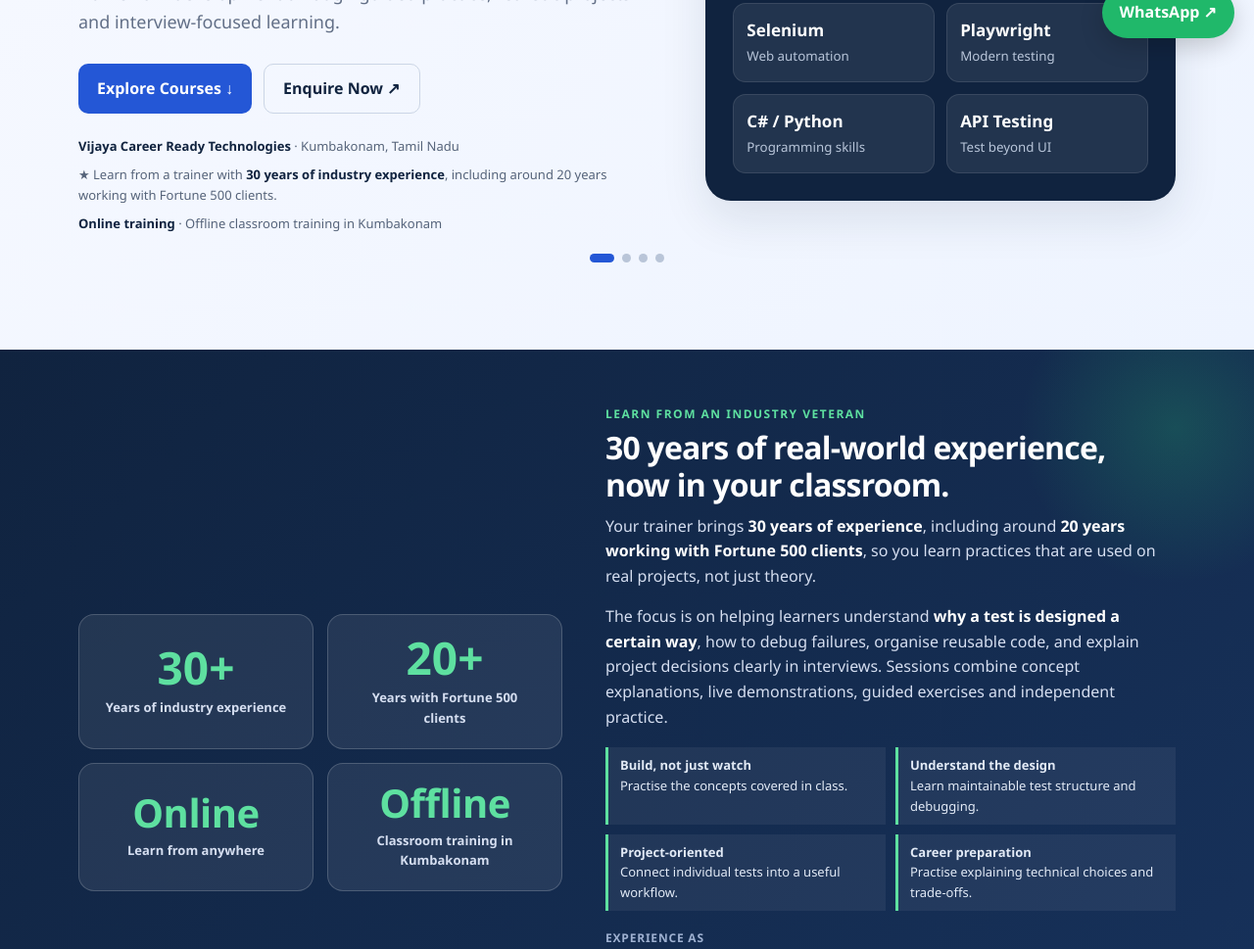
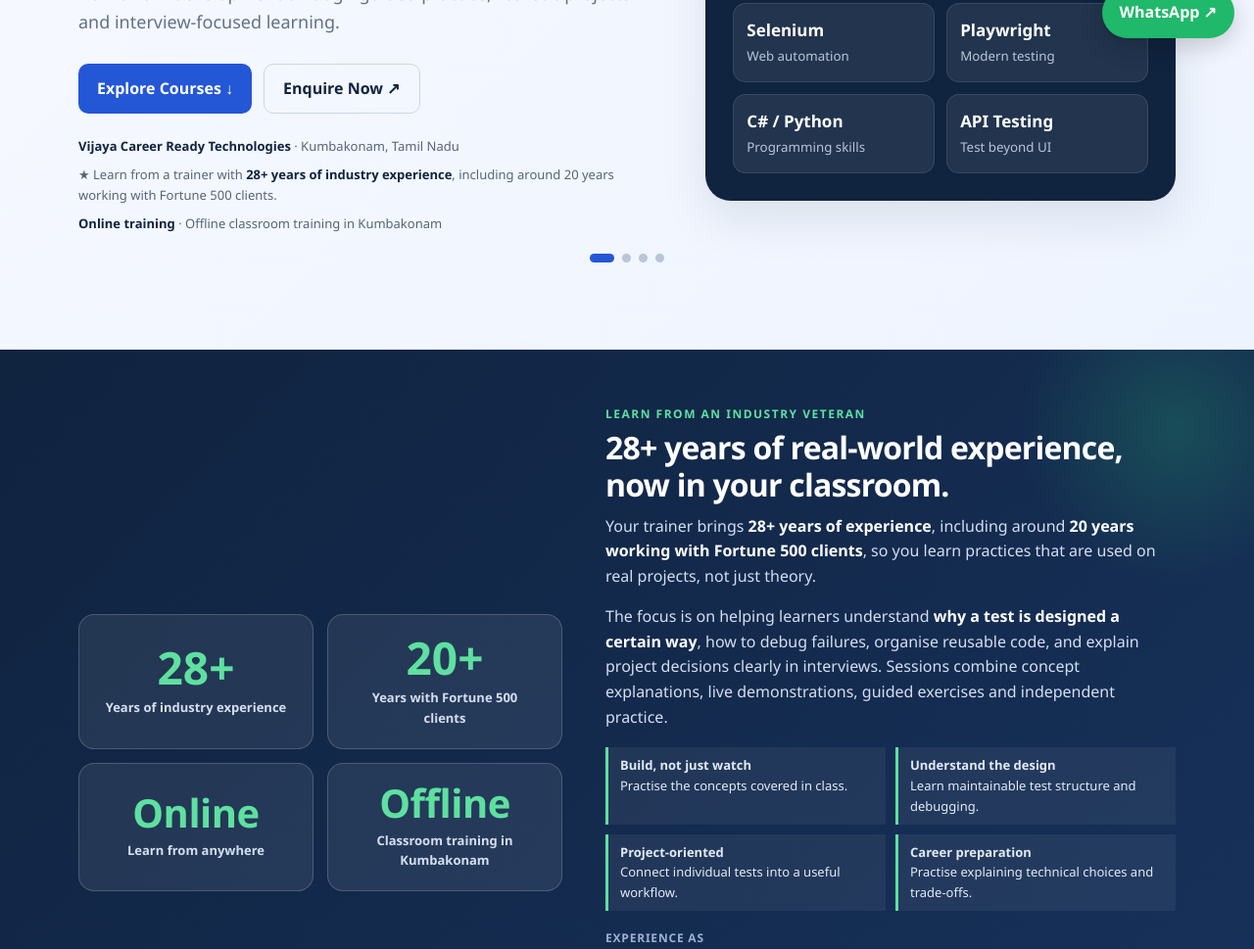
Before and after one commit to itsumapathyk/vcrt, a plain HTML site: page index.html in a window 1280 px wide. Shown: the part 741-1710 px from the top of the page at 98% size. Drawn offline with Linux system fonts and the light colour scheme.

Commit message:
update years

```diff
--- a/index.html
+++ b/index.html
@@ -327,7 +327,7 @@ margin-right: auto;
               <p>Learn Selenium with C#, Playwright with Python, API automation and framework development through guided practice, realistic projects and interview-focused learning.</p>
               <div class="hero-actions"><a class="btn" href="#courses">Explore Courses ↓</a><a class="btn outline" href="#contact">Enquire Now ↗</a></div>
               <div class="hero-note"><strong>Vijaya Career Ready Technologies</strong> · Kumbakonam, Tamil Nadu</div>
-              <div class="hero-note" style="margin-top:8px">★ Learn from a trainer with <strong>30 years of industry experience</strong>, including around 20 years working with Fortune 500 clients.</div>
+              <div class="hero-note" style="margin-top:8px">★ Learn from a trainer with <strong>28+ years of industry experience</strong>, including around 20 years working with Fortune 500 clients.</div>
               <div class="hero-note" style="margin-top:8px"><strong>Online training</strong> · Offline classroom training in Kumbakonam</div>
             </div>
             <div class="visual-card" aria-label="Automation learning dashboard"><div class="visual-top"><div class="dots"><i></i><i></i><i></i></div><span class="visual-label">AUTOMATION LEARNING LAB</span></div><div class="code"><div><span class="green-text">[Test]</span></div><div><span class="yellow">public void</span> Login_ShouldSucceed()</div><div>{</div><div>&nbsp;&nbsp;driver.Navigate().GoToUrl(url);</div><div>&nbsp;&nbsp;Assert.That(page.IsReady, Is.True);</div><div class="green-text">&nbsp;&nbsp;// Learn by building</div><div>}</div></div><div class="visual-label">PRACTICE PROGRESS</div><div class="progress"><span></span></div><div class="mini-grid"><div class="mini"><b>Selenium</b><small>Web automation</small></div><div class="mini"><b>Playwright</b><small>Modern testing</small></div><div class="mini"><b>C# / Python</b><small>Programming skills</small></div><div class="mini"><b>API Testing</b><small>Test beyond UI</small></div></div></div>
@@ -370,15 +370,15 @@ margin-right: auto;
     <section class="trainer" id="trainer" aria-label="About the trainer">
       <div class="container trainer-grid">
         <div class="trainer-stats">
-          <div class="stat"><b>30+</b><span>Years of industry experience</span></div>
+          <div class="stat"><b>28+</b><span>Years of industry experience</span></div>
           <div class="stat"><b>20+</b><span>Years with Fortune 500 clients</span></div>
           <div class="stat stat-mode"><b>Online</b><span>Learn from anywhere</span></div>
           <div class="stat stat-mode"><b>Offline</b><span>Classroom training in Kumbakonam</span></div>
         </div>
         <div>
           <div class="trainer-kicker">Learn from an industry veteran</div>
-          <h2>30 years of real-world experience, now in your classroom.</h2>
-          <p>Your trainer brings <strong>30 years of experience</strong>, including around <strong>20 years working with Fortune 500 clients</strong>, so you learn practices that are used on real projects, not just theory.</p>
+          <h2>28+ years of real-world experience, now in your classroom.</h2>
+          <p>Your trainer brings <strong>28+ years of experience</strong>, including around <strong>20 years working with Fortune 500 clients</strong>, so you learn practices that are used on real projects, not just theory.</p>
           <p>The focus is on helping learners understand <strong>why a test is designed a certain way</strong>, how to debug failures, organise reusable code, and explain project decisions clearly in interviews. Sessions combine concept explanations, live demonstrations, guided exercises and independent practice.</p>
           <div class="profile-points">
             <div class="profile-point"><strong>Build, not just watch</strong><br>Practise the concepts covered in class.</div>
```
